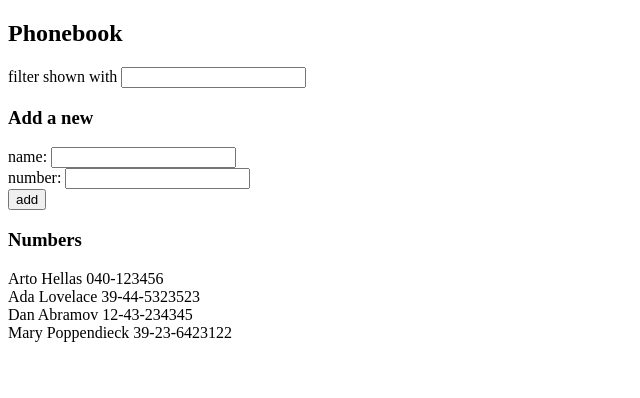
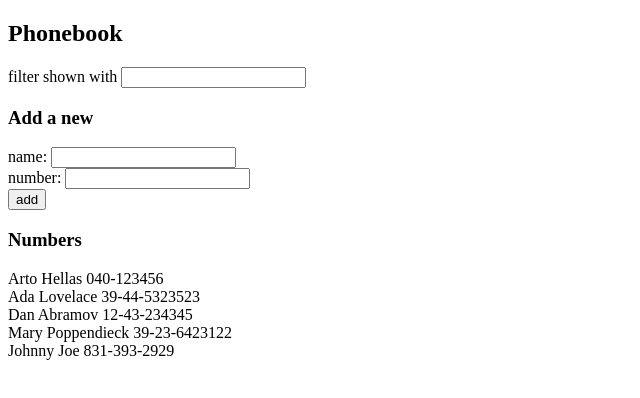
Before and after one commit to danielcoderman/Full-Stack-Open, a React (Vite) app in the folder part2/phonebook/: page / in a window 1280 px wide. Shown: the top 398 px of the page, without its empty margins (0-640 px from the left). Built offline with nearby package versions, Linux system fonts and the light colour scheme; data requests are answered from the project's data file.

Commit message:
Finished exercise 2.12

```diff
--- a/part2/phonebook/db.json
+++ b/part2/phonebook/db.json
@@ -1,5 +1,5 @@
 {
-  "persons":[
+  "persons": [
     {
       "name": "Arto Hellas",
       "number": "040-123456",
@@ -19,6 +19,11 @@
       "name": "Mary Poppendieck",
       "number": "39-23-6423122",
       "id": "4"
+    },
+    {
+      "id": "ac31",
+      "name": "Johnny Joe",
+      "number": "831-393-2929"
     }
   ]
 }
--- a/part2/phonebook/src/App.jsx
+++ b/part2/phonebook/src/App.jsx
@@ -39,13 +39,18 @@ const App = () => {
         name: newName,
         number: newNumber
       }
-      const newPersons = persons.concat(personObject)
+      axios
+        .post('http://localhost:3001/persons', personObject)
+        .then(response => {
+          console.log(response)
+          const newPersons = persons.concat(response.data)
           setPersons(newPersons)
           setNewName('')
           setNewNumber('')
           // Update the list of displayed people to take into account the recently added person
           const filteredPeople = newPersons.filter(person => person.name.toLowerCase().includes(filterText)) // Note that if the filterText is the empty string then the filterPeople array will basically be the same as the persons state array.
           setDisplayedPeople(filteredPeople)
+        })
     }
   }
 
```
Lines whose indentation alone changed are shown as unchanged.
